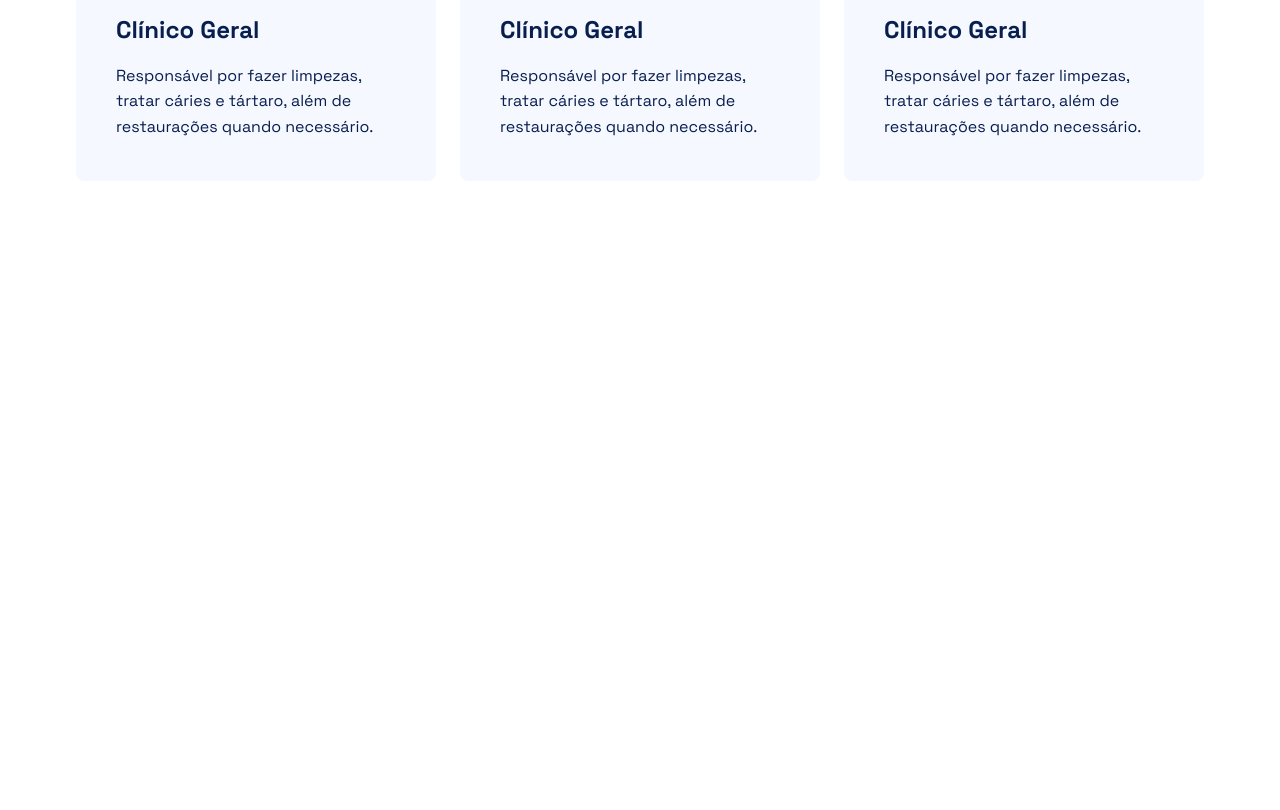
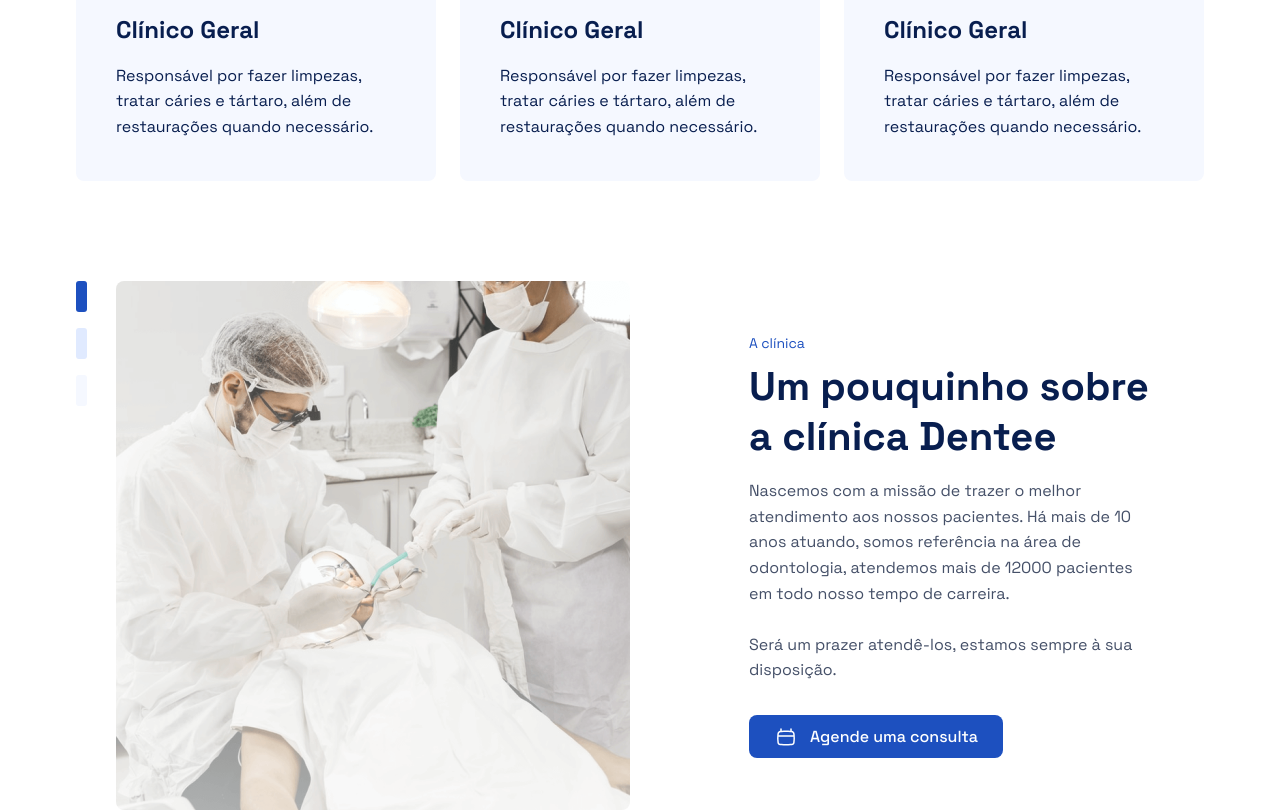
Before and after one commit to afiovinicius/dentee, a plain HTML site: page index.html in a window 1280 px wide. Shown: the part 1558-2368 px from the top of the page. Before the commit the page ends 1739 px from the top, so only its background shows below. Drawn offline with nearby package versions, Linux system fonts and the light colour scheme.

Commit message:
section about finalizada com sucesso

```diff
--- a/index.html
+++ b/index.html
@@ -117,7 +117,7 @@
           <img
             src="./assets/girl.png"
             alt="Foto mulher"
-            class="photo_girl ef-zoom"
+            class="photo_girl ef-i-up"
             loading="lazy"
           />
         </div>
@@ -217,7 +217,29 @@
     </section>
 
     <section class="about">
-      <div class="container"></div>
+      <div class="container">
+        <span class="b_clinic ef-i-right"></span>
+        <div class="b_text ef-i-right">
+          <p class="t_body_sm">A clínica</p>
+          <h2>Um pouquinho sobre a clínica Dentee</h2>
+          <div class="t_body_lg">
+            Nascemos com a missão de trazer o melhor atendimento aos nossos
+            pacientes. Há mais de 10 anos atuando, somos referência na área de
+            odontologia, atendemos mais de 12000 pacientes em todo nosso tempo
+            de carreira.</br></br> Será um prazer atendê-los, estamos sempre à sua
+            disposição.
+          </div>
+          <a href="#" class="btn b_solid">
+            <img
+              src="./assets/icons/icon_calendar_light.svg"
+              class="icon i-sm"
+              alt="icone calendário"
+              loading="lazy"
+            />
+            Agende uma consulta
+          </a>
+        </div>
+      </div>
     </section>
 
     <section class="information">
--- a/js/plugins/animations.js
+++ b/js/plugins/animations.js
@@ -3,14 +3,14 @@
 ScrollReveal().reveal(".ef-up", {
   origin: "bottom",
   distance: "20px",
-  duration: 1000,
+  duration: 1400,
   easing: "ease",
 });
 
 ScrollReveal().reveal(".ef-i-up", {
   origin: "bottom",
   distance: "20px",
-  duration: 1000,
+  duration: 1400,
   easing: "ease",
   interval: 300,
 });
@@ -18,14 +18,14 @@ ScrollReveal().reveal(".ef-i-up", {
 ScrollReveal().reveal(".ef-down", {
   origin: "top",
   distance: "20px",
-  duration: 1000,
+  duration: 1400,
   easing: "ease",
 });
 
 ScrollReveal().reveal(".ef-i-down", {
   origin: "top",
   distance: "20px",
-  duration: 1000,
+  duration: 1400,
   easing: "ease",
   interval: 300,
 });
@@ -35,14 +35,14 @@ ScrollReveal().reveal(".ef-i-down", {
 ScrollReveal().reveal(".ef-left", {
   origin: "left",
   distance: "20px",
-  duration: 1000,
+  duration: 1400,
   easing: "ease",
 });
 
 ScrollReveal().reveal(".ef-i-left", {
   origin: "left",
   distance: "20px",
-  duration: 1000,
+  duration: 1400,
   easing: "ease",
   interval: 300,
 });
@@ -50,14 +50,14 @@ ScrollReveal().reveal(".ef-i-left", {
 ScrollReveal().reveal(".ef-right", {
   origin: "right",
   distance: "20px",
-  duration: 1000,
+  duration: 1400,
   easing: "ease",
 });
 
 ScrollReveal().reveal(".ef-i-right", {
   origin: "right",
   distance: "20px",
-  duration: 1000,
+  duration: 1400,
   easing: "ease",
   interval: 300,
 });
@@ -68,13 +68,13 @@ ScrollReveal().reveal(".ef-zoom", {
   distance: "0px",
   scale: 0.85,
   opacity: 0.4,
-  duration: 1000,
+  duration: 1400,
   easing: "ease",
   interval: 300,
 });
 
 ScrollReveal().reveal(".ef-flip", {
-  duration: 2000,
+  duration: 1800,
   rotate: {
     x: 360,
     y: -180,
--- a/scss/_index.scss
+++ b/scss/_index.scss
@@ -166,3 +166,82 @@
     }
   }
 }
+
+// 3 - About
+.about {
+  margin-top: 10rem;
+  .container {
+    @include flex(row, nowrap, center, space-between);
+    .b_clinic {
+      width: 100%;
+      max-width: 51.4rem;
+      height: 52.9rem;
+      border-radius: 0.8rem;
+      margin-left: 4rem;
+      position: relative;
+      background: url("../assets/clinica.png") no-repeat center/cover;
+      &::before {
+        content: "";
+        position: absolute;
+        top: 0;
+        left: -4rem;
+        width: 100%;
+        max-width: 1.2rem;
+        height: 12.5rem;
+        background: url("../assets/squars.svg") no-repeat;
+      }
+    }
+    .b_text {
+      width: 100%;
+      max-width: 41rem;
+      margin-right: 4.5rem;
+      .t_body_sm {
+        color: $ocean_blue;
+        margin-bottom: 0.8rem;
+      }
+      .t_body_lg {
+        color: $dark_ocean;
+        margin-top: 1.6rem;
+      }
+      .b_solid {
+        max-width: 25.4rem;
+        margin-top: 3.2rem;
+      }
+    }
+  }
+  @include responsive(1024px) {
+    .container {
+      .b_clinic {
+        max-width: 34rem;
+        height: 56.5rem;
+        &::before {
+          max-width: 1.1rem;
+          height: 10.8rem;
+        }
+      }
+    }
+  }
+  @include responsive(991px) {
+    .container {
+      .b_clinic {
+        margin: 0rem 4rem;
+      }
+      .b_text {
+        margin-right: 0;
+      }
+    }
+  }
+  @include responsive(720px) {
+    .container {
+      flex-direction: column-reverse;
+      .b_clinic {
+        max-width: 90%;
+        height: 36rem;
+        margin: 4rem 0rem 0rem 4rem;
+      }
+      .b_text {
+        max-width: 100%;
+      }
+    }
+  }
+}
```
Also changed, not shown: css/main.min.css, 1 other file.
